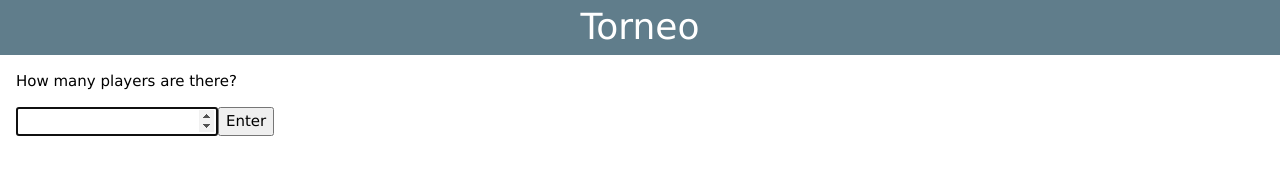
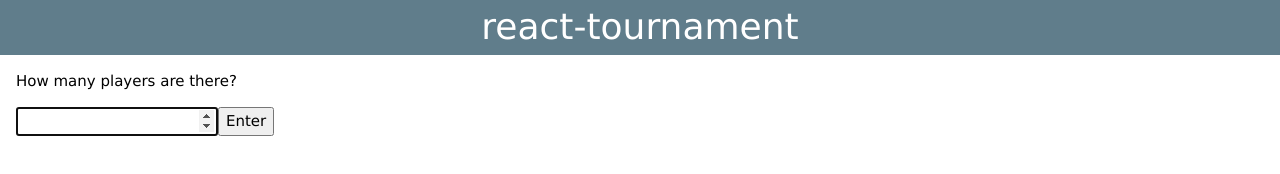
Before and after one commit to tommasobonomo/react-tournament, a React app: page public/index.html in a window 1280 px wide. Built offline with nearby package versions, Linux system fonts and the light colour scheme.

Commit message:
Modified text imperfections on main screen

```diff
--- a/public/index.html
+++ b/public/index.html
@@ -2,7 +2,7 @@
 <html lang="en">
   <head>
     <meta charset="utf-8">
-    <title>Torneo</title>
+    <title>react-tournament</title>
     <link href="https://www.w3schools.com/lib/w3.css" rel="stylesheet">
     <!-- <link rel="stylesheet" href="%PUBLIC_URL%/w3.css"> -->
     <!--
@@ -17,7 +17,9 @@
     <title>Torneo</title>
   </head>
   <body>
-    <header class="w3-xxlarge w3-blue-grey w3-center w3-container"> Torneo </header>
+    <header class="w3-xxlarge w3-blue-grey w3-center w3-container">
+      react-tournament
+    </header>
     <div id="root" class="w3-container"></div>
     <!--
       This HTML file is a template.
```
